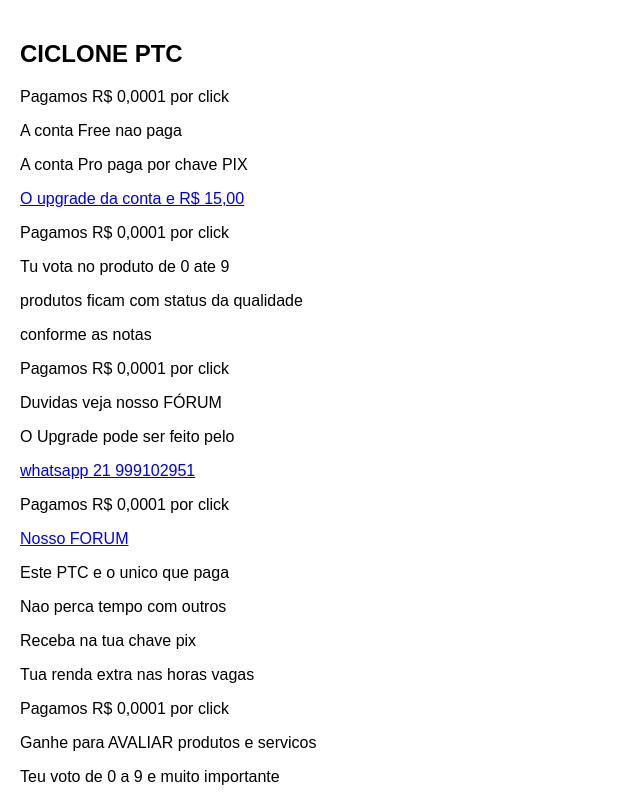
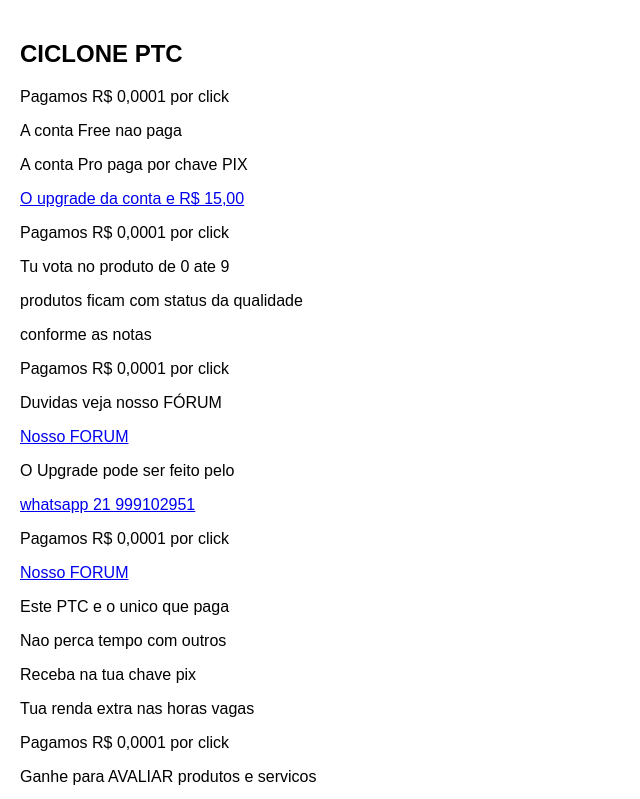
Before and after one commit to alexandreribeiro04022035-arch/ciclone, a website: page public/body.html in a window 1280 px wide. Shown: the top 799 px of the page, without its empty margins (0-640 px from the left). Drawn offline with Linux system fonts and the light colour scheme.

Commit message:
Update body.html

```diff
--- a/public/body.html
+++ b/public/body.html
@@ -52,7 +52,7 @@
 
     <p>Pagamos R$ 0,0001 por click </p>
      <p>Duvidas veja nosso FÓRUM  </p>
-    <p>  </p>
+     <p><a href="https://eike-bat.vercel.app/" > Nosso FORUM </a> </p>
     <p> O Upgrade pode ser feito pelo </p>
      <p><a href="#" > whatsapp 21 999102951</a> </p>
 
```
